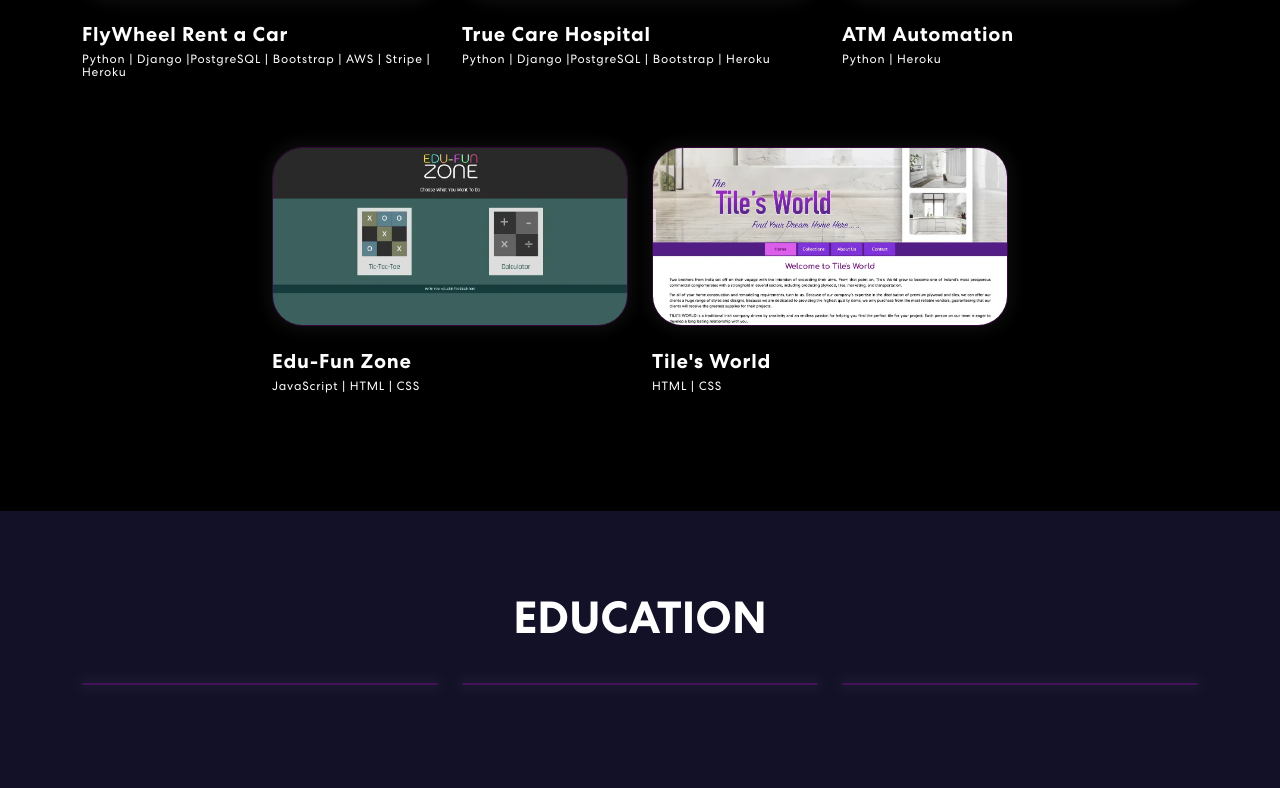
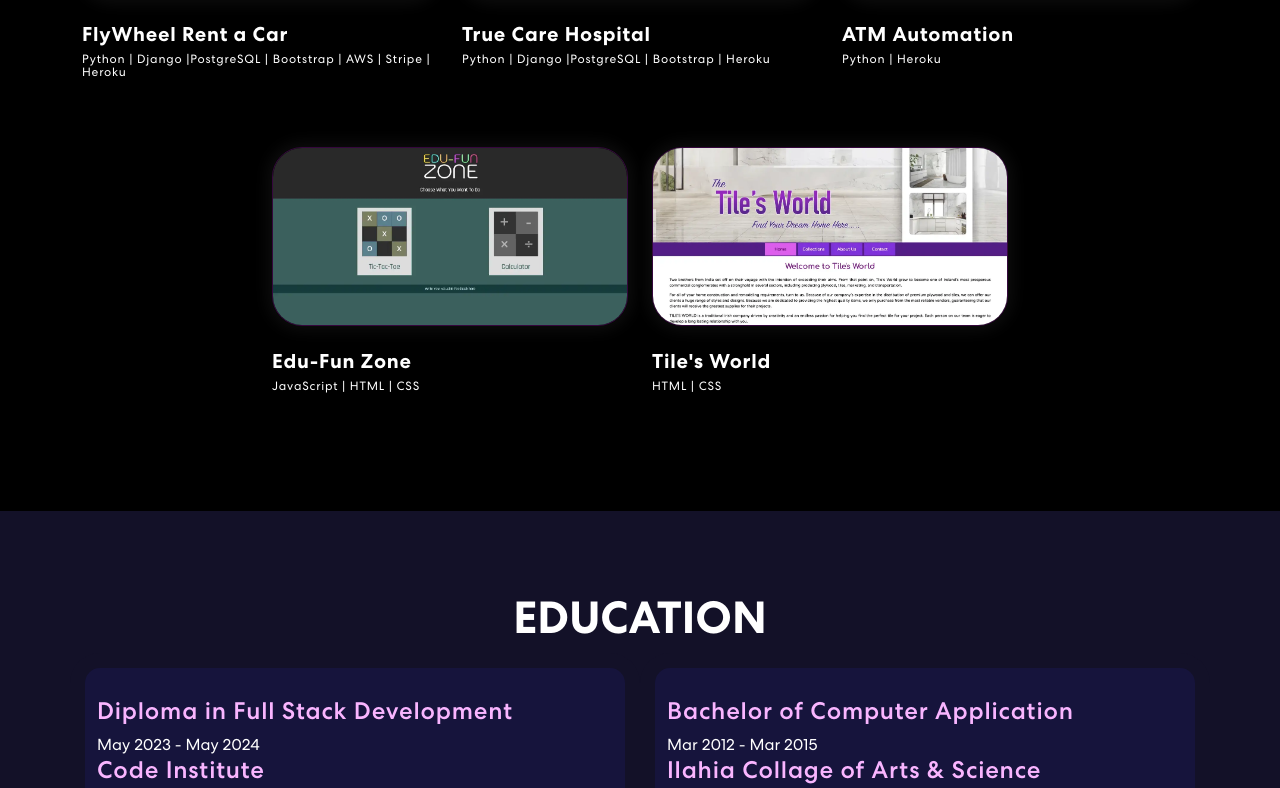
Before and after one commit to EbyChacko/portfolio_frontend, a React (Create React App) app: page / in a window 1280 px wide. Shown: the part 2012-2800 px from the top of the page. Built offline with nearby package versions, Linux system fonts and the light colour scheme.

Commit message:
add css to education-card

```diff
--- a/src/App.css
+++ b/src/App.css
@@ -490,8 +490,28 @@ nav.navbar .navbar-toggler[aria-expanded="true"] .navbar-toggler-icon {
 }
 
 
+
+/************ Education CSS ************/
+
+.education {
+  padding: 80px 0;
+  position: relative;
+  background-color: #131128;
+}
+
+
+
 .Education-card {
-  padding : 30px;
+  margin-top: 20px;
+  border-radius: 30px;
+  background-color: #16143c;
+  transition: background-color 0.3s ease;
+  padding: 30px 60px;
+  border: 15px solid #131128 ;
+}
+
+.education-card:hover {
+  background-color: #25184d;
 }
 
 .Education-card h4 {
@@ -507,27 +527,6 @@ nav.navbar .navbar-toggler[aria-expanded="true"] .navbar-toggler-icon {
   font-weight: 400;
   letter-spacing: 0.8px;
   line-height: 1.1em;
-}
-
-/************ Education CSS ************/
-
-.education {
-  padding: 80px 0;
-  position: relative;
-  background-color: #131128;
-}
-
-.edu_box {
-  margin-top: 20px;
-  border-radius: 30px;
-  background-color: #16143c;
-  transition: background-color 0.3s ease;
-  padding: 30px 60px;
-  border: 15px solid #131128 ;
-}
-
-.edu_box:hover {
-  background-color: #25184d;
 }
 
 .education h2 {
--- a/src/components/Education.js
+++ b/src/components/Education.js
@@ -1,8 +1,8 @@
 import { Container, Row, Col } from "react-bootstrap";
 import { EducationCard } from "./EducationCard";
-// import code_certificate from '../assets/img/certificates/code_certificate.png';
-// import cadd_certificate from '../assets/img/certificates/cadd_certificate.jpg';
-// import bca_certificate from '../assets/img/certificates/bca_certificate.jpg';
+import code_certificate from '../assets/img/certificates/code_certificate.png';
+import cadd_certificate from '../assets/img/certificates/cadd_certificate.jpg';
+import bca_certificate from '../assets/img/certificates/bca_certificate.jpg';
 
 export const Education = () => {
   const educations = [
@@ -11,21 +11,21 @@ export const Education = () => {
             duration: "May 2023 - May 2024",
             institute: 'Code Institute',
             grade: 'Distinction',
-            // cert_link : code_certificate,
+            cert_link : code_certificate,
         },
         {
             cource:"Bachelor of Computer Application",
             duration: "Mar 2012 - Mar 2015",
             institute: 'Ilahia Collage of Arts & Science',
             grade: 'B',
-            // cert_link:bca_certificate,
+            cert_link:bca_certificate,
         },
         {
             cource:"Master Diploma in Animation",
             duration: "Oct 2007 - Apr 2009",
             institute: 'Cochin Cadd Center',
             grade: 'B',
-            // cert_link: cadd_certificate,
+            cert_link: cadd_certificate,
         },
     ];
 
--- a/src/components/EducationCard.js
+++ b/src/components/EducationCard.js
@@ -2,17 +2,17 @@ import { Col } from "react-bootstrap";
 
 export const EducationCard = ({ cource, duration, institute, grade, cert_link }) => {
   return (
-    <Col size={12} md={6} xl={4} className="Education-card">
-        <div className="proj-imgbx">
-            <div className="proj-txtx">
+    <Col size={12} md={6} className="Education-card">
+        <div className="">
+            <div className="">
             <h4>{cource}</h4>
             <span>{duration}</span>
             <h4>{institute}</h4>
             <h5>{grade}</h5>
             <br></br>
-            {/* <a href={cert_link} target="_blank" rel="noopener noreferrer">
+            <a href={cert_link} target="_blank" rel="noopener noreferrer">
             <button className="live-btn">View Certificate</button>
-            </a> */}
+            </a>
             </div>
         </div>
 
```
